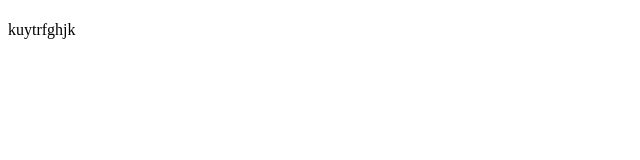
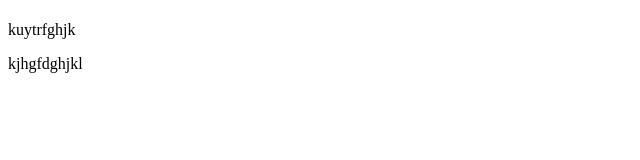
Before and after one commit to Petmel7/ten, a plain HTML site: page index.html in a window 1280 px wide. Shown: the whole page, without its empty margins (0-640 px from the left). Drawn offline with Linux system fonts and the light colour scheme.

Commit message:
Update index.html

```diff
--- a/index.html
+++ b/index.html
@@ -9,5 +9,6 @@
 <body>
     <h1></h1>
     <p>kuytrfghjk</p>
+    <p>kjhgfdghjkl</p>
 </body>
 </html>
```
